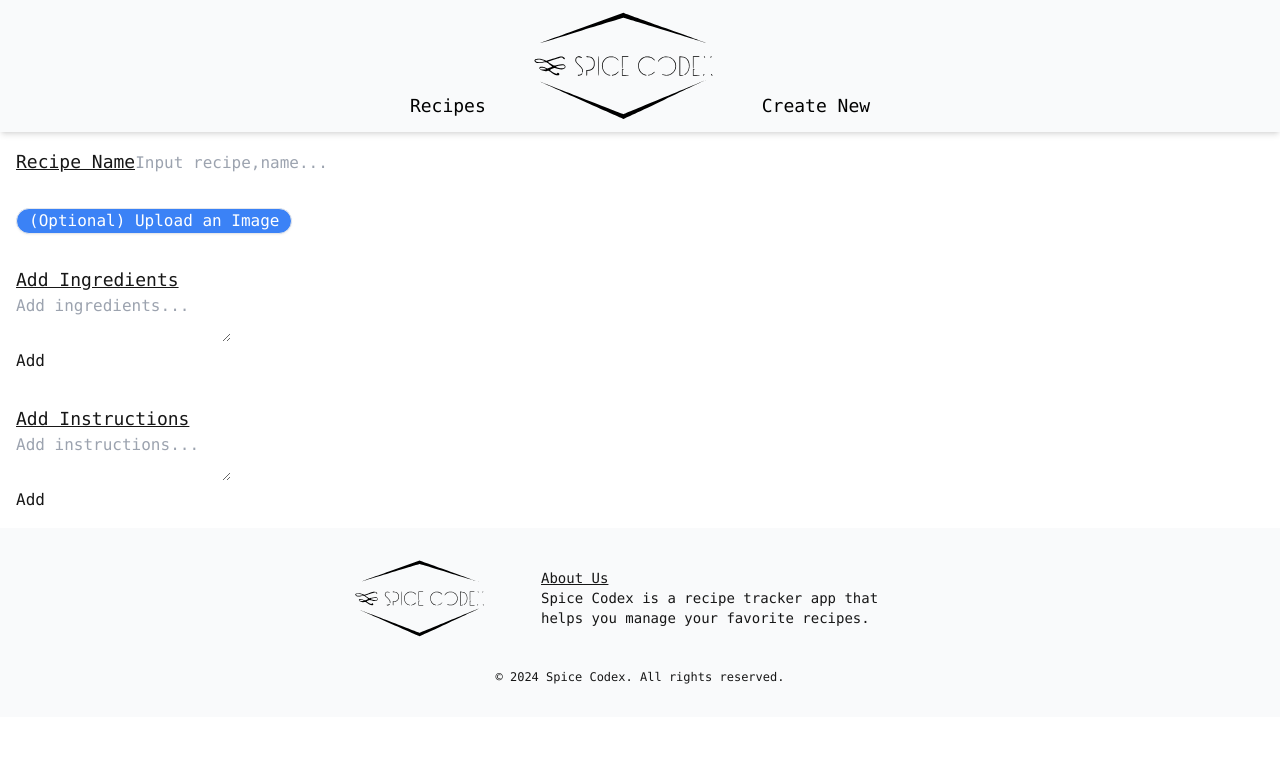
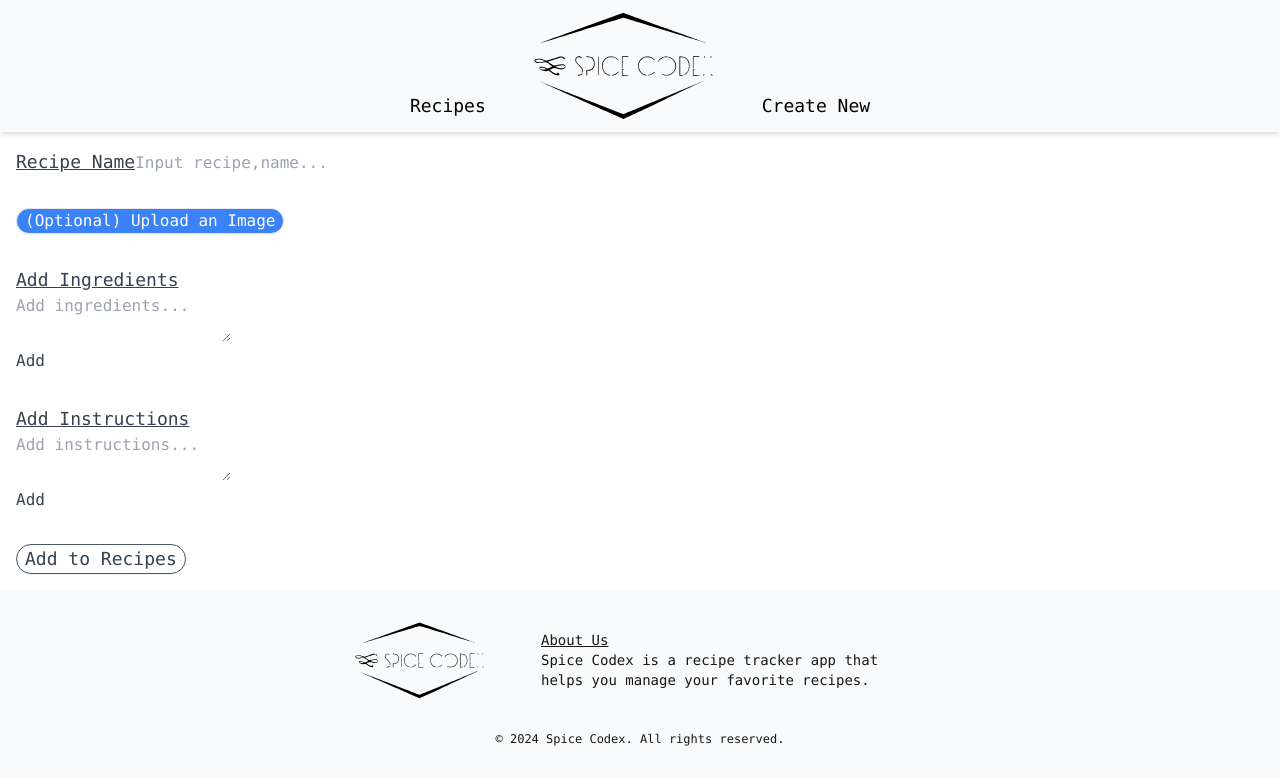
Before and after one commit to noahminds/recipe-tracker, a Next.js app: page /create in a window 1280 px wide. Shown: the top 784 px of the page. Built offline with nearby package versions, Linux system fonts and the light colour scheme.

Commit message:
Implement submitting new recipes to the context

```diff
--- a/src/app/components/inputs/inputFields.tsx
+++ b/src/app/components/inputs/inputFields.tsx
@@ -71,7 +71,7 @@ export function DynamicListField({ field, steps, onSubmit, onRemove, isOrdered }
                 {Object.entries(steps).map(([id, item]) => (
                     <li key={id}>
                         <button
-                            id="delete-button"
+                            id="delete-list-item"
                             type="button"
                             onClick={() => {
                                 onRemove(id);
@@ -84,7 +84,7 @@ export function DynamicListField({ field, steps, onSubmit, onRemove, isOrdered }
                 ))}
             </DynamicList>
             <button
-                id="add-button"
+                id="add-list-item"
                 type="button"
                 onClick={() => {
                     if (input.trim() != '') {
--- a/src/app/components/recipeContext.tsx
+++ b/src/app/components/recipeContext.tsx
@@ -6,7 +6,7 @@ interface RecipeContextProviderProps {
     children: ReactNode;
 }
 
-type Recipe = {
+export type Recipe = {
     title: string;
     image?: string;
     ingredients: string[];
--- a/src/app/create/page.tsx
+++ b/src/app/create/page.tsx
@@ -1,7 +1,7 @@
 'use client'
 
 import { v4 as uuidv4 } from 'uuid';
-import { useRecipeContext } from '@components/recipeContext';
+import { useRecipeContext, Recipe } from '@components/recipeContext';
 import { TextField, DynamicListField } from '@components/inputs/inputFields'
 import { useState } from 'react';
 import './styles.css';
@@ -34,10 +34,32 @@ export default function CreateRecipe() {
     };
 
     return (
-        <main>
+        <main className="text-gray-700">
             <form
                 aria-label="New recipe form"
-                className="flex flex-col gap-y-8">
+                className="flex flex-col gap-y-8"
+                onSubmit={(e) => {
+                    e.preventDefault();
+
+                    if (title.trim() != '' && Object.keys(ingredients).length > 0 && Object.keys(instructions).length > 0) {
+                        const recipe: Recipe = {
+                            title: title,
+                            ingredients: Object.values(ingredients),
+                            instructions: Object.values(instructions),
+                        };
+
+                        const id = uuidv4();
+
+                        setRecipes(new Map(recipes).set(id, recipe));
+
+                        // Clear form fields
+                        setTitle('');
+                        setIngredients({});
+                        setInstructions({});
+                    }
+
+                }}
+            >
                 <div>
                     <label>Recipe Name</label>
                     <TextField
@@ -52,8 +74,9 @@ export default function CreateRecipe() {
                     {/* Todo add a functional button that opens a pop-up from which the user can upload an image file*/}
                     {/* Button placeholder - non-functional */}
                     <button
+                        id="upload-image"
                         type="button"
-                        className="border pr-3 pl-3 rounded-full shadow-sm bg-blue-500 text-white"
+                        className="border px-2 rounded-full shadow-sm bg-blue-500 text-white"
                     >
                         (Optional) Upload an Image
                     </button>
@@ -96,6 +119,15 @@ export default function CreateRecipe() {
                         isOrdered={true}
                     />
                 </div>
+                <div>
+                    <button
+                        id="submit-recipe"
+                        type="submit"
+                        className="border rounded-full px-2 border-gray-600 text-gray-700 text-lg shadow-sm hover:scale-105 hover:shadow-md"
+                    >
+                        Add to Recipes
+                    </button>
+                </div>
             </form>
         </main>
     );
--- a/src/app/create/styles.css
+++ b/src/app/create/styles.css
@@ -1,3 +1,3 @@
 label {
-    @apply underline text-lg font-medium;
+    @apply underline text-lg font-normal;
 }
```
